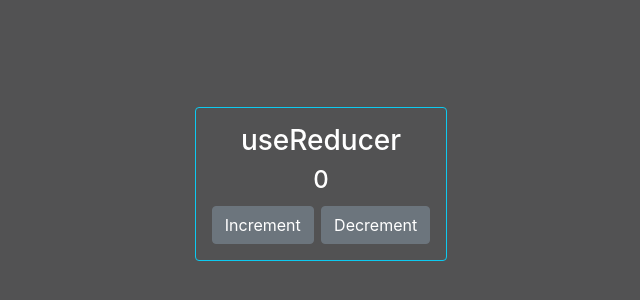
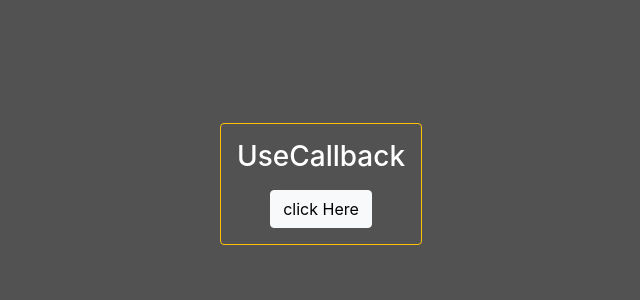
Before and after one commit to kiranrathor30697/react-hooks-office-, a React (Create React App) app: page / in a window 1280 px wide. Shown: the part 216-516 px from the top of the page, without its empty margins (319-959 px from the left). Built offline with nearby package versions, Linux system fonts and the light colour scheme.

Commit message:
use Memo hook

```diff
--- a/public/index.html
+++ b/public/index.html
@@ -10,21 +10,8 @@
       content="Web site created using create-react-app"
     />
     <link rel="apple-touch-icon" href="%PUBLIC_URL%/logo192.png" />
-    <!--
-      manifest.json provides metadata used when your web app is installed on a
-      user's mobile device or desktop. See https://developers.google.com/web/fundamentals/web-app-manifest/
-    -->
-    <link rel="manifest" href="%PUBLIC_URL%/manifest.json" />
-    <!--
-      Notice the use of %PUBLIC_URL% in the tags above.
-      It will be replaced with the URL of the `public` folder during the build.
-      Only files inside the `public` folder can be referenced from the HTML.
 
-      Unlike "/favicon.ico" or "favicon.ico", "%PUBLIC_URL%/favicon.ico" will
-      work correctly both with client-side routing and a non-root public URL.
-      Learn how to configure a non-root public URL by running `npm run build`.
-    -->
-    <title>React App</title>
+    <title>React Hooks API</title>
     <link href="https://cdn.jsdelivr.net/npm/bootstrap@5.1.3/dist/css/bootstrap.min.css" rel="stylesheet" integrity="sha384-1BmE4kWBq78iYhFldvKuhfTAU6auU8tT94WrHftjDbrCEXSU1oBoqyl2QvZ6jIW3" crossorigin="anonymous">
 
     <script src="https://cdn.jsdelivr.net/npm/bootstrap@5.1.3/dist/js/bootstrap.bundle.min.js" integrity="sha384-ka7Sk0Gln4gmtz2MlQnikT1wXgYsOg+OMhuP+IlRH9sENBO0LRn5q+8nbTov4+1p" crossorigin="anonymous"></script>
@@ -32,15 +19,6 @@
   <body>
     <noscript>You need to enable JavaScript to run this app.</noscript>
     <div id="root"></div>
-    <!--
-      This HTML file is a template.
-      If you open it directly in the browser, you will see an empty page.
 
-      You can add webfonts, meta tags, or analytics to this file.
-      The build step will place the bundled scripts into the <body> tag.
-
-      To begin the development, run `npm start` or `yarn start`.
-      To create a production bundle, use `npm run build` or `yarn build`.
-    -->
   </body>
 </html>
--- a/src/index.js
+++ b/src/index.js
@@ -1,6 +1,8 @@
 import React from 'react';
 import ReactDOM from 'react-dom/client';
 import './index.css';
+import UseCallBack from './useCallbackHook/UseCallBack';
+import UseMemo from './useMemoHook/UseMemo';
 import CountNumberReducer from './UseReducerHook/CountNumberReducer';
 // import CompParent from './useContext/rcc/CompParent';
 // import App from './useContext/rfc/App'
@@ -16,6 +18,8 @@ root.render(
     {/* <CompParent /> */}
     {/* <UseRefRcc /> */}
     {/* <UseReducer /> */}
-    <CountNumberReducer />
+    {/* <CountNumberReducer /> */}
+    {/* <UseMemo /> */}
+    <UseCallBack />
   </React.StrictMode>
 );
--- /dev/null
+++ b/src/useCallbackHook/UseCallBack.js
@@ -0,0 +1,16 @@
+import React from 'react'
+import '.././App.css'
+export default function UseCallBack() {
+    const clickHere = () => {
+
+    }
+
+  return (
+    <div className='App-header App'>
+        <div className='border border-warning rounded p-3'>
+            <h3>UseCallback</h3>
+            <button className='btn btn-light sm mt-2' onClick={()=>{clickHere()}}>click Here</button>
+        </div>
+    </div>
+  )
+}
--- /dev/null
+++ b/src/useMemoHook/UseMemo.js
@@ -0,0 +1,25 @@
+import React, { useMemo, useState } from 'react'
+import '.././App.css'
+
+export default function UseMemo() {
+    const [no,setNo] = useState(0)
+    let myNoFunc = (num)=> {
+        for (let index = 0; index < 100; index++) {
+            num += 1;
+        }
+        return num;
+    }
+    const incre = useMemo(()=>myNoFunc(no),[no]);
+
+
+
+    let clickHere = () =>{
+        setNo(no+1)
+    }
+  return (
+    <div className='App App-header'>
+        <h2>{no}</h2>
+        <button className='btn btn-info' type='button' onClick={()=>{clickHere()}} >Clicked</button>
+    </div>
+  )
+}
```
Also changed, not shown: public/manifest.json (deleted).
